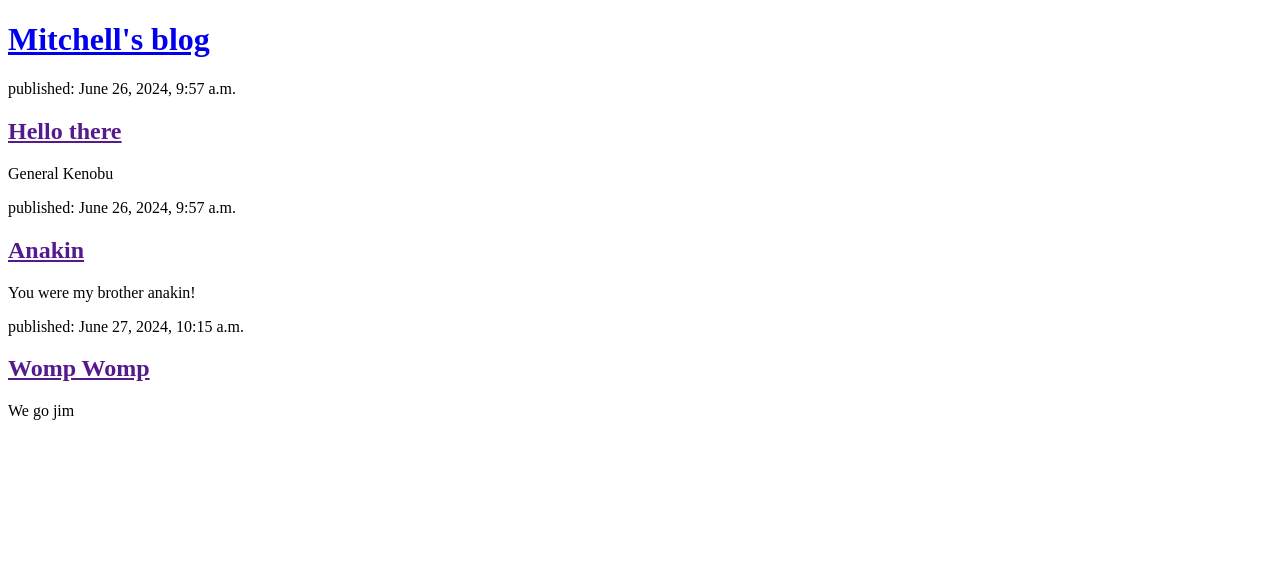
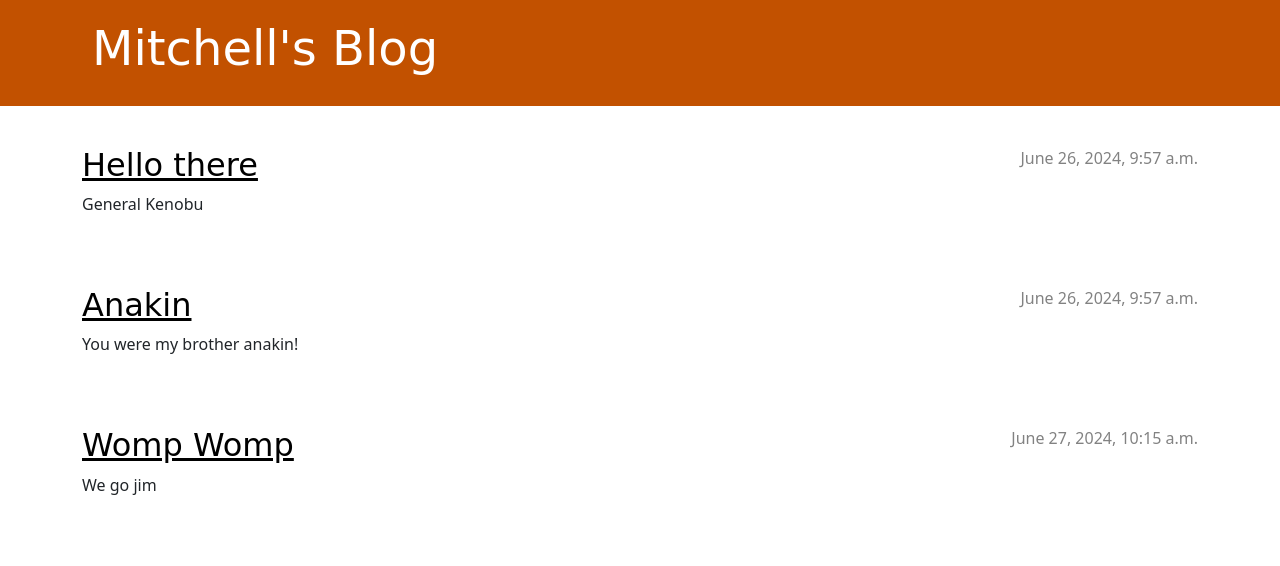
Before and after one commit to mppeters/DjangoBlog, a Django app: page / in a window 1280 px wide. Shown: the top 566 px of the page. Run offline with Django 5.2, Linux system fonts and the light colour scheme; data comes from the database, SQL or seed files in the repository; both versions use the stored data as it was after the commit.

Commit message:
Added view and template for blog posts, added CSS

```diff
--- /dev/null
+++ b/blog/myBlog/static/css/myBlog.css
@@ -0,0 +1,70 @@
+.page-header {
+    background-color: #C25100;
+    margin-top: 0;
+    margin-bottom: 40px;
+    padding: 20px 20px 20px 40px;
+}
+
+.page-header h1,
+.page-header h1 a,
+.page-header h1 a:visited,
+.page-header h1 a:active {
+    color: #ffffff;
+    font-size: 36pt;
+    text-decoration: none;
+}
+
+h1,
+h2,
+h3,
+h4 {
+    font-family: 'Lobster', cursive;
+}
+
+.date {
+    color: #828282;
+}
+
+.save {
+    float: right;
+}
+
+.post-form textarea,
+.post-form input {
+    width: 100%;
+}
+
+.top-menu,
+.top-menu:hover,
+.top-menu:visited {
+    color: #ffffff;
+    float: right;
+    font-size: 26pt;
+    margin-right: 20px;
+}
+
+.post {
+    margin-bottom: 70px;
+}
+
+.post h2 a,
+.post h2 a:visited {
+    color: #000000;
+}
+
+.post > .date,
+.post > .actions {
+    float: right;
+}
+
+.btn-secondary,
+.btn-secondary:visited {
+    color: #C25100;
+    background: none;
+    border-color: #C25100;
+}
+
+.btn-secondary:hover {
+    color: #FFFFFF;
+    background-color: #C25100;
+}
--- /dev/null
+++ b/blog/myBlog/templates/myBlog/base.html
@@ -0,0 +1,27 @@
+{% load static %}
+<!DOCTYPE html>
+
+<html>
+  <head>
+    <link
+      rel="stylesheet"
+      href="https://cdn.jsdelivr.net/npm/bootstrap@5.1.3/dist/css/bootstrap.min.css"
+      integrity="sha384-1BmE4kWBq78iYhFldvKuhfTAU6auU8tT94WrHftjDbrCEXSU1oBoqyl2QvZ6jIW3"
+      crossorigin="anonymous"
+    />
+    <link rel="stylesheet" href="{% static 'css/myBlog.css' %}" />
+    <title>Mitchell's blog</title>
+  </head>
+  <body>
+    <header class="page-header">
+      <div class="container">
+        <h1><a href="/">Mitchell's Blog</a></h1>
+      </div>
+    </header>
+    <main class="container">
+      <div class="row">
+        <div class="col">{% block content %} {% endblock %}</div>
+      </div>
+    </main>
+  </body>
+</html>
--- a/blog/myBlog/templates/myBlog/post_list.html
+++ b/blog/myBlog/templates/myBlog/post_list.html
@@ -1,21 +1,7 @@
-<!DOCTYPE html>
-<html>
-    <head>
-    <title>Mitchell's blog</title>
-    </head>
-    <body>
-        <header>
-            <h1><a href="/">Mitchell's blog</a></h1>
-        </header>
-
-        {% for post in posts %}
-        <article>
-                <time>published: {{post.published_date}}</time>
-                <h2><a href="">{{post.title}}</a></h2>
-                <p>{{ post.text|linebreaksbr}}</p>
-        </article>
-
-        {% endfor %}
-
-    </body>
-</html>
+{% extends 'myBlog/base.html' %} {% block content %} {% for post in posts %}
+<article class="post">
+  <time class="date"> {{ post.published_date }} </time>
+  <h2><a href="{% url 'post_detail' pk=post.pk %}">{{ post.title }}</a></h2>
+  <p>{{ post.text|linebreaksbr }}</p>
+</article>
+{% endfor %} {% endblock %}
--- a/blog/myBlog/urls.py
+++ b/blog/myBlog/urls.py
@@ -3,4 +3,5 @@ from . import views
 
 urlpatterns = [
     path('', views.post_list, name='post_list'),
+    path('post/<int:pk>/', views.post_detail, name='post_detail'),
 ]
--- a/blog/myBlog/views.py
+++ b/blog/myBlog/views.py
@@ -1,4 +1,4 @@
-from django.shortcuts import render
+from django.shortcuts import render, get_object_or_404
 from django.utils import timezone
 from .models import Post
 # Create your views here.
@@ -6,3 +6,7 @@ from .models import Post
 def post_list(request):
     posts = Post.objects.filter(published_date__lte=timezone.now()).order_by('published_date')
     return render(request, 'myBlog/post_list.html', {'posts': posts})
+
+def post_detail(request, pk):
+    post = get_object_or_404(Post, pk=pk)
+    return render(request, 'myBlog/post_detail.html', {'post': post})
```
Also changed, not shown: blog/myBlog/templates/myBlog/post_detail.html (added, +9 -0 lines), blog/db.sqlite3.
